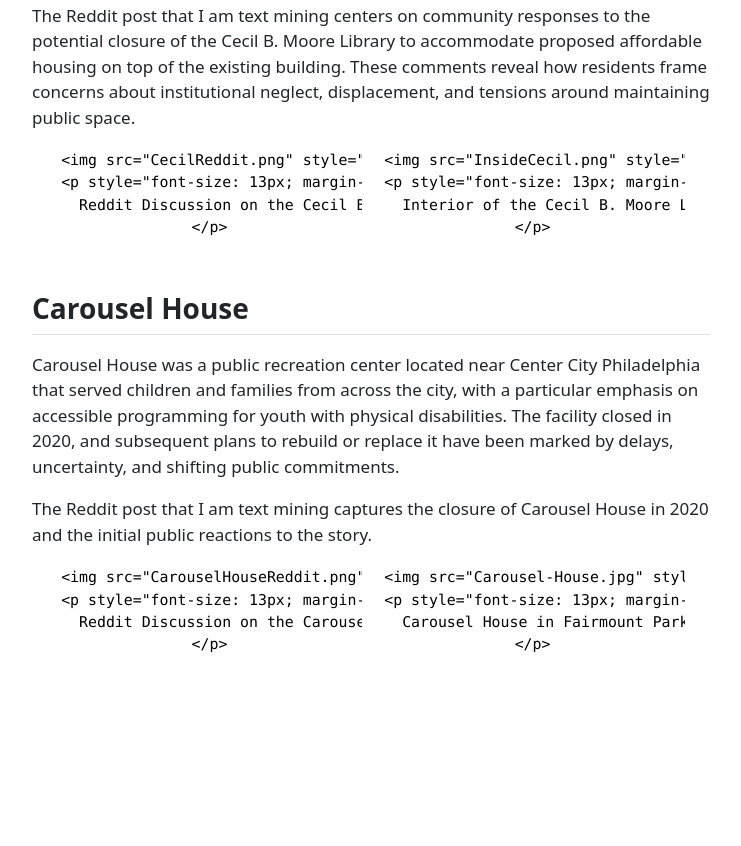
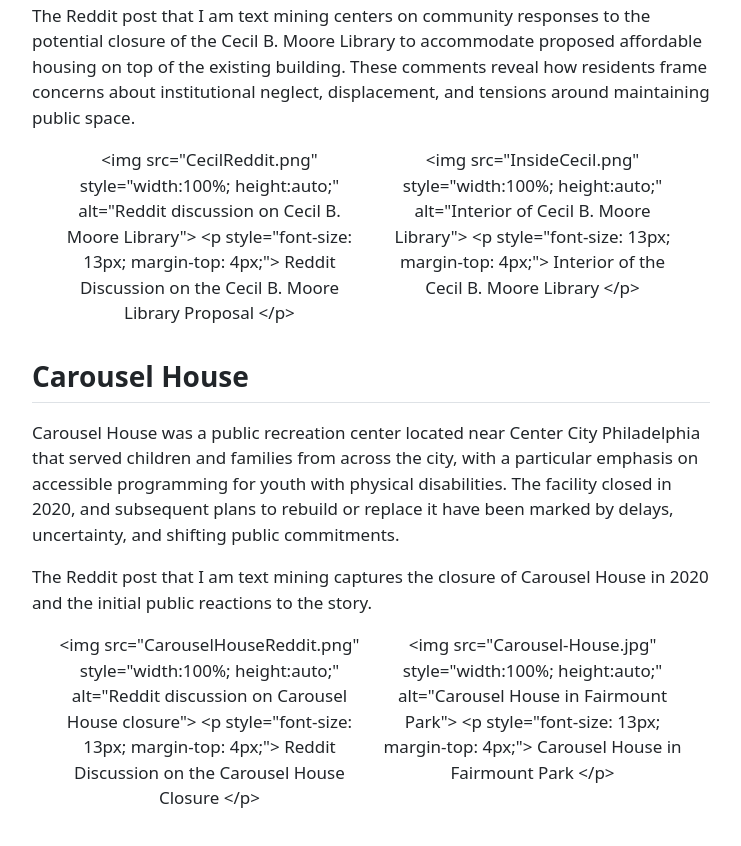
Before and after one commit to SidneyJeffries/pythonfinal, a plain HTML site: page index.html in a window 1280 px wide. Shown: the part 696-1542 px from the top of the page, without its empty margins (269-1010 px from the left). Before the commit the page ends 1473 px from the top, so only its background shows below. Drawn offline with Linux system fonts and the light colour scheme.

Commit message:
Fix HTML encoding for image tags in index.html

```diff
--- a/index.html
+++ b/index.html
@@ -164,16 +164,16 @@ ul.task-list li input[type="checkbox"] {
 <p>The Reddit post that I am text mining centers on community responses to the potential closure of the Cecil B. Moore Library to accommodate proposed affordable housing on top of the existing building. These comments reveal how residents frame concerns about institutional neglect, displacement, and tensions around maintaining public space.</p>
 <div style="display: flex; flex-wrap: wrap; gap: 18px; justify-content: center; align-items: flex-start; margin-bottom: 1.5rem;">
 <div style="width:45%; text-align: center;">
-<pre><code>&lt;img src="CecilReddit.png" style="width:100%; height:auto;" alt="Reddit discussion on Cecil B. Moore Library"&gt;
+&lt;img src="CecilReddit.png" style="width:100%; height:auto;" alt="Reddit discussion on Cecil B. Moore Library"&gt;
 &lt;p style="font-size: 13px; margin-top: 4px;"&gt;
   Reddit Discussion on the Cecil B. Moore Library Proposal
-&lt;/p&gt;</code></pre>
+&lt;/p&gt;
 </div>
 <div style="width:45%; text-align: center;">
-<pre><code>&lt;img src="InsideCecil.png" style="width:100%; height:auto;" alt="Interior of Cecil B. Moore Library"&gt;
+&lt;img src="InsideCecil.png" style="width:100%; height:auto;" alt="Interior of Cecil B. Moore Library"&gt;
 &lt;p style="font-size: 13px; margin-top: 4px;"&gt;
   Interior of the Cecil B. Moore Library
-&lt;/p&gt;</code></pre>
+&lt;/p&gt;
 </div>
 </div>
 </section>
@@ -183,13 +183,13 @@ ul.task-list li input[type="checkbox"] {
 <p>The Reddit post that I am text mining captures the closure of Carousel House in 2020 and the initial public reactions to the story.</p>
 <div style="display: flex; flex-wrap: wrap; gap: 18px; justify-content: center; align-items: flex-start; margin-bottom: 1.5rem;">
 <div style="width:45%; text-align: center;">
-<pre><code>&lt;img src="CarouselHouseReddit.png" style="width:100%; height:auto;" alt="Reddit discussion on Carousel House closure"&gt;
+&lt;img src="CarouselHouseReddit.png" style="width:100%; height:auto;" alt="Reddit discussion on Carousel House closure"&gt;
 &lt;p style="font-size: 13px; margin-top: 4px;"&gt;
   Reddit Discussion on the Carousel House Closure
 &lt;/p&gt;</code></pre>
 </div>
 <div style="width:45%; text-align: center;">
-<pre><code>&lt;img src="Carousel-House.jpg" style="width:100%; height:auto;" alt="Carousel House in Fairmount Park"&gt;
+&lt;img src="Carousel-House.jpg" style="width:100%; height:auto;" alt="Carousel House in Fairmount Park"&gt;
 &lt;p style="font-size: 13px; margin-top: 4px;"&gt;
   Carousel House in Fairmount Park
 &lt;/p&gt;</code></pre>
```
